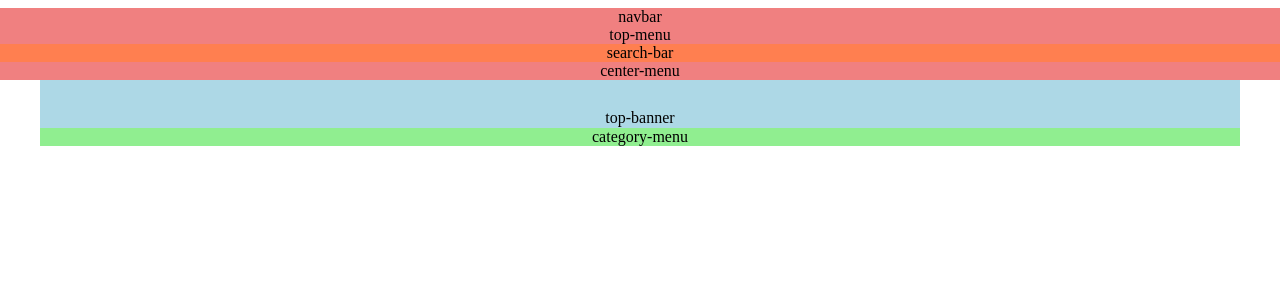
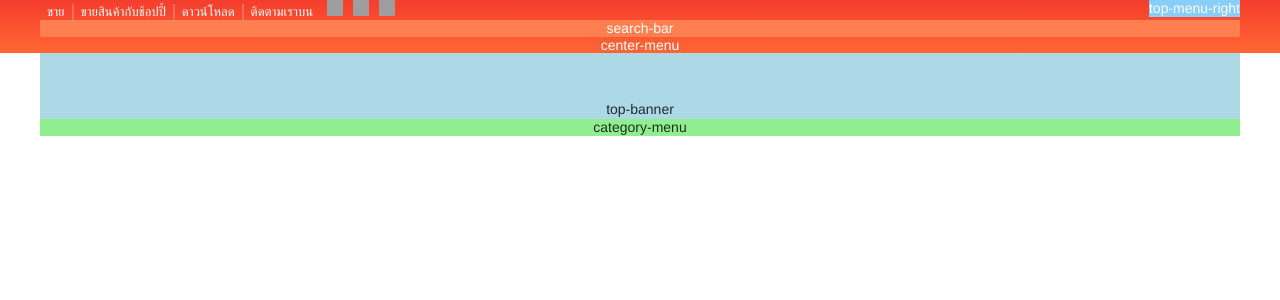
Before and after one commit to kritdev/angular_lab, an Angular app: page / in a window 1280 px wide. Shown: the top 300 px of the page. Built offline with nearby package versions, Linux system fonts and the light colour scheme; grey boxes are pictures that could not be loaded.

Commit message:
navbar - create top-menu-left

```diff
--- a/src/app/homework1/home/home.component.css
+++ b/src/app/homework1/home/home.component.css
@@ -0,0 +1,7 @@
+.home-content {
+  font-size: .875rem;
+  font-family: Helvetica Neue,Helvetica,Arial,文泉驛正黑,WenQuanYi Zen Hei,Hiragino Sans GB,儷黑 Pro,LiHei Pro,Heiti TC,微軟正黑體,Microsoft JhengHei UI,Microsoft JhengHei,sans-serif;
+  color: rgba(0,0,0,.8);
+  line-height: 1.2;
+  box-sizing: border-box;
+}
--- a/src/app/homework1/home/home.component.html
+++ b/src/app/homework1/home/home.component.html
@@ -1,4 +1,4 @@
-<div>
+<div class='home-content'>
   <navbar></navbar>
   <top-banner></top-banner>
   <category-menu></category-menu>
--- a/src/app/homework1/navbar/navbar.component.css
+++ b/src/app/homework1/navbar/navbar.component.css
@@ -1,8 +1,33 @@
-div {
-  background-color: lightcoral;
-}
-.navbar-content {
+.navbar-section {
   position:absolute;
   left:0;
   right:0;
+  background: linear-gradient(-180deg,#f53d2d,#f63);
 }
+.navbar-content {
+  width: 1200px;
+  margin: auto;
+  color: white;
+}
+.top-menu-left {
+  float: left;
+}
+.top-menu-right {
+  background-color: lightskyblue;
+  float: right;
+}
+.search-section {
+  clear: both;
+}
+.menu-item {
+  color: #fff;
+  text-decoration: none;
+  font-size: .8125rem;
+  font-weight: 300;
+  padding: 0 .4375rem;
+  border-right: 2px solid hsla(0,0%,100%,.22);
+  display: inline-block;
+}
+.clear-border {
+  border: none;
+}
--- a/src/app/homework1/navbar/navbar.component.html
+++ b/src/app/homework1/navbar/navbar.component.html
@@ -1,7 +1,20 @@
+<div class='navbar-section'>
   <div class='navbar-content'>
-  navbar
     <div class='top-menu-section'>
-    top-menu
+      <div class='top-menu-left'>
+        <a href="#" class="menu-item">ขาย</a>
+        <a href="#" class="menu-item" title="ขายสินค้ากับช้อปปี้">ขายสินค้ากับช้อปปี้</a>
+        <a href="#" class="menu-item">ดาวน์โหลด</a>
+        <div class="menu-item clear-border">ติดตามเราบน</div>
+        <div class="menu-item clear-border">
+          <a href="#" class="social-icon social-icon_facebook-2x-png"  title="ติดตามเราบน Facebook"></a>
+          <a href="#" class="social-icon social-icon_instagram-2x-png" title="ติดตามเราบน Instagram"></a>
+          <a href="#" class="social-icon social-icon_line-2x-png" title="ติดตามเราบน Line"></a>
+        </div>
+      </div>
+      <div class='top-menu-right'>
+        top-menu-right
+      </div>
     </div>
     <div class='search-section'>
       <search-bar></search-bar>
@@ -10,3 +23,4 @@
       </div>
     </div>
   </div>
+</div>
--- a/src/app/homework1/navbar/navbar.component.ts
+++ b/src/app/homework1/navbar/navbar.component.ts
@@ -3,7 +3,7 @@ import {Component} from '@angular/core';
 @Component({
   selector: 'navbar',
   templateUrl: './navbar.component.html',
-  styleUrls: ['./navbar.component.css']
+  styleUrls: ['./navbar.component.css','./navbar.social-icon.css']
 })
 export class NavbarComponent {
   constructor() {}
--- /dev/null
+++ b/src/app/homework1/navbar/navbar.social-icon.css
@@ -0,0 +1,19 @@
+.social-icon {
+  width: 16px;
+  height: 16px;
+  margin-right: 10px;
+  display: inline-block;
+  background-image: url(https://deo.shopeemobile.com/shopee/shopee-pcmall-live-sg/assets/e7fba41cad3372e2d3294d28ccbf4611.png);
+}
+.social-icon_facebook-2x-png {
+  background-size: 562.5% 356.25%;
+  background-position: 64.86486486486487% 12.195121951219512%;
+}
+.social-icon_instagram-2x-png {
+  background-size: 562.5% 356.25%;
+  background-position: 58.108108108108105% 75.60975609756098%;
+}
+.social-icon_line-2x-png {
+  background-size: 562.5% 380%;
+  background-position: 6.756756756756757% 100%;
+}
--- a/src/index.html
+++ b/src/index.html
@@ -7,7 +7,7 @@
   <meta name="viewport" content="width=device-width, initial-scale=1">
   <link rel="icon" type="image/x-icon" href="favicon.ico">
 </head>
-<body>
+<body style="margin: 0;">
   <app-root></app-root>
 </body>
 </html>
```
Lines whose indentation alone changed are shown as unchanged.
